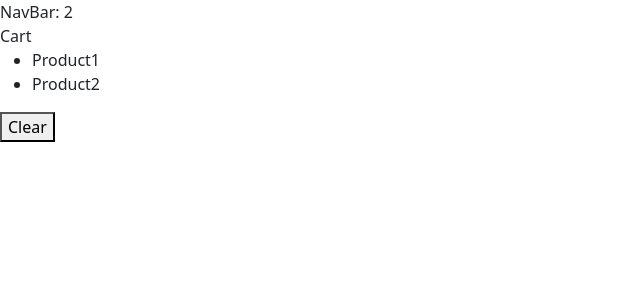
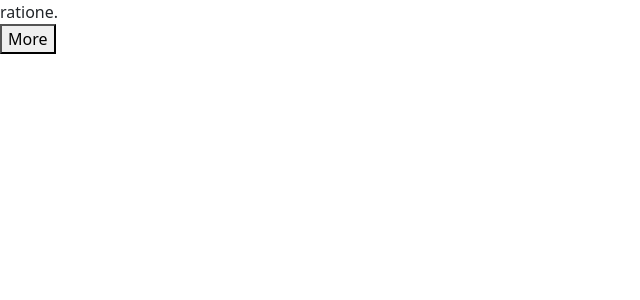
Before and after one commit to Mahekaru/React---101, a React (Vite) app in the folder react-app/: page / in a window 1280 px wide. Shown: the top 300 px of the page, without its empty margins (0-640 px from the left). Built offline with nearby package versions, Linux system fonts and the light colour scheme.

Commit message:
adding expandable text

```diff
--- a/react-app/src/App.tsx
+++ b/react-app/src/App.tsx
@@ -3,13 +3,20 @@ import { useState } from "react";
 import Like from "./components/Like";
 import NavBar from "./components/NavBar";
 import Cart from "./components/Cart";
+import { set } from "immer/dist/internal";
+import ExpandableText from "./components/ExpandableText";
 
-function App(){
-  const [cartItems, setCartItems] = useState(['Product1','Product2']);
+function App() {
+  const [maxChars, setMaxChars] = useState(100);
+  const handleClick = () => {
+    setMaxChars((prevMaxChars) => (prevMaxChars === 100 ? 10 : 100));
+  };
+
   return (
     <div>
-      <NavBar cartItemsCount={cartItems.length} />
-      <Cart cartItems={cartItems} onClear={() => setCartItems([])}/>
+      <ExpandableText maxChars={maxChars} onClick={handleClick}>
+        ratione.
+      </ExpandableText>
     </div>
   );
 }
--- /dev/null
+++ b/react-app/src/components/ExpandableText.tsx
@@ -0,0 +1,22 @@
+import { set } from 'immer/dist/internal';
+import React, { useState } from 'react'
+import { ReactNode } from "react";
+
+interface Props {
+    maxChars?: number;
+    children: string;
+    onClick: () => void;
+}
+const ExpandableText = ({onClick, maxChars = 100, children = ""}: Props) => {
+  const [isExpanded, setIsExpanded] = useState(false);
+  const text = children.length <= maxChars ? children : isExpanded ? children : children.substring(0, maxChars) + '...';
+  return (
+    <>
+      <div>{text}</div>
+      <button onClick={() => setIsExpanded(!isExpanded)}>{isExpanded ? 'Less' : 'More'}</button>
+    </>
+
+  )
+}
+
+export default ExpandableText
```
